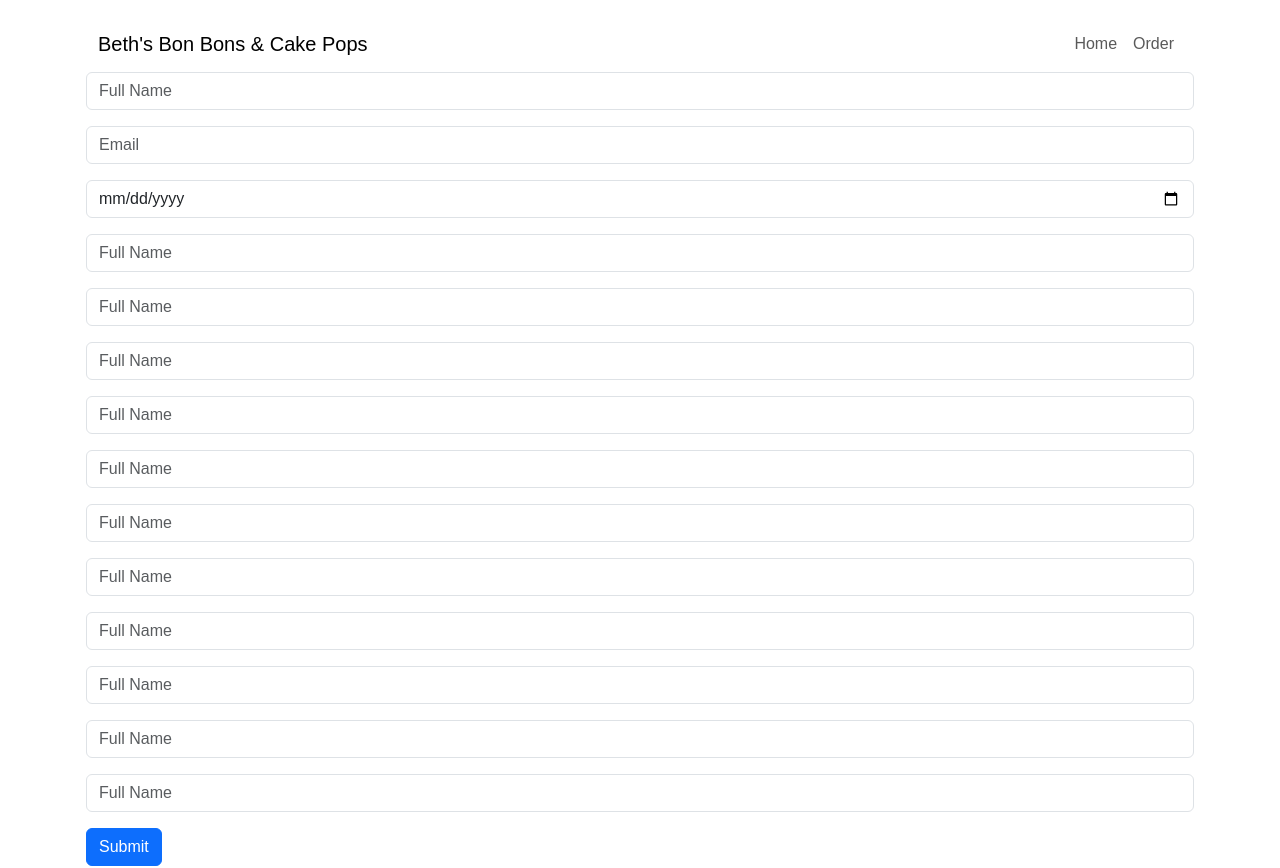
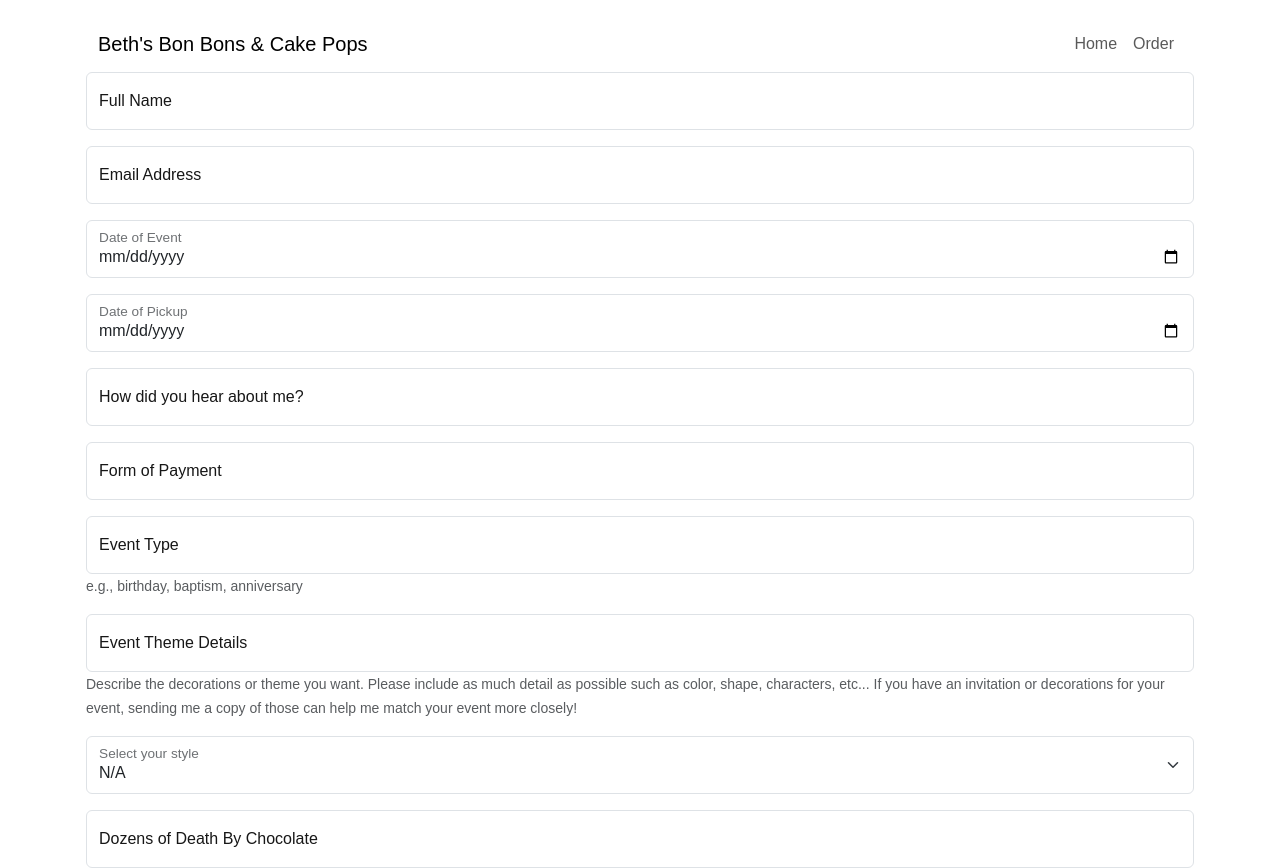
Before and after one commit to kirkhansen/beths-bon-bons, a Next.js app: page /order in a window 1280 px wide. Shown: the top 868 px of the page. Built offline with nearby package versions, Linux system fonts and the light colour scheme.

Commit message:
more form stuff

```diff
--- a/src/app/order/page.tsx
+++ b/src/app/order/page.tsx
@@ -5,59 +5,17 @@ import Col from 'react-bootstrap/Col';
 import Form from 'react-bootstrap/Form';
 import Row from 'react-bootstrap/Row';
 import Button from 'react-bootstrap/Button';
+import Alert from 'react-bootstrap/Alert';
+import {defaultFormState, BaseFormState, postToGoogleForm, CakeBallStyles, CakeFlavors} from '../../utils/api';
+import { FloatingLabel } from 'react-bootstrap';
 
 type Props = {};
-type PaymentMethod = 'venmo' | 'cash' | null;
-type CakeBallStyle = 'cakeBallTruffle' | 'cakePop' | 'upsideDownCakePop' | null;
-
-// Use the google form field entry id for the value here
-// and add a `dozensOf<NewFlavor>: 0,` in the `defaultFormState` object below
-enum CakeFlavors {
-    "deathByChocolate" = "entry.572468806",
-    // "veryVanilla": "",
-    // "birthdayCakeBatter": "",
-    // "redVelvet": "",
-};
-
-// Generate the dozen fields for each flavor in CakeBallFlavor
-type CakeBallFlavorDozens = {
-  [key in keyof typeof CakeFlavors as `dozensOf${Capitalize<key>}`]: number;
-};
-
-
-type FormState = {
-  fullName: string;
-  email: string;
-  eventDate: string;
-  pickupDate: string;  // Treats are good for 3-5 days on the counter/room temp, and they are good up to two weeks in the fridge
-  referralSource: string,
-  paymentMethod: PaymentMethod,
-  eventType: string,
-  eventThemeDetails: string,
-  cakeBallStyle: CakeBallStyle;
-// TODO: this is likely not the way to do this, BUT...
-// Auto extend the state types using the dynamic CakeBallFlavorDozens. Hopefully will make swapping flavors less work when new forms get created using these elements
-// for holidays and such...
-} & CakeBallFlavorDozens;
-
-const defaultFormState:  { [K in keyof FormState]: FormState[K] } = {
-  fullName: '',
-  email: '',
-  eventDate: '',
-  pickupDate: '',
-  referralSource: '',
-  paymentMethod: null,
-  eventType: '',
-  eventThemeDetails: '',
-  cakeBallStyle: null,
-  dozensOfDeathByChocolate: 0,
-//   dozensOfVeryVanilla: 0,
-//   dozensOfRedVelvet: 0,
-//   dozensOfBirthdayCakeBatter: 0,
-};
 
 const OrderPage: React.FC<Props> = () => {
-  const [formState, setFormState] = useState<FormState>(defaultFormState);
+  const [formState, setFormState] = useState<BaseFormState>(defaultFormState);
+  const [responseMessage, setResponseMessage] = useState<string>('');
+  const [loading, setLoading] = useState<boolean>(false);
+  const [error, setError] = useState<string | null>(null);
 
   const handleChange = (
     e: React.ChangeEvent<HTMLInputElement | HTMLTextAreaElement>
@@ -68,59 +26,93 @@ const OrderPage: React.FC<Props> = () => {
 
   const handleSubmit = (e: React.FormEvent) => {
     e.preventDefault();
-    // Simulate form submission logic
+
+    setLoading(true);
+    setError(null);
     console.log('Form submitted:', formState);
+
+    try {
+        postToGoogleForm(formState);
+    } catch(error) {
+        setError("An error occurred submitting the form. Please reach out via Facebook or Email if this continues.");
+    } finally {
+        setLoading(false);
+    }
   };
 
   return (
+    <div>
     <Form onSubmit={handleSubmit}>
         <Form.Group className="mb-3">
-          <Form.Control name="fullName" placeholder="Full Name" onChange={handleChange}/>
+          <FloatingLabel label="Full Name">
+            <Form.Control name="fullName" placeholder="John Doe" onChange={handleChange}/>
+          </FloatingLabel>
         </Form.Group>
         <Form.Group className="mb-3">
-          <Form.Control name="email" placeholder="Email" onChange={handleChange} type="email"/>
+          <FloatingLabel label="Email Address">
+            <Form.Control name="email" placeholder="Email" onChange={handleChange} type="email"/>
+          </FloatingLabel>
         </Form.Group>
         <Form.Group className="mb-3">
-          <Form.Control name="eventDate" placeholder="Date of Event" onChange={handleChange} type="date"/>
+          <FloatingLabel label="Date of Event">
+            <Form.Control name="eventDate" placeholder="Date of Event" onChange={handleChange} type="date"/>
+          </FloatingLabel>
         </Form.Group>
         <Form.Group className="mb-3">
-          <Form.Control name="fullName" placeholder="Full Name" onChange={handleChange}/>
+          <FloatingLabel label="Date of Pickup">
+            <Form.Control name="pickupDate" placeholder="Date of Pickup" onChange={handleChange} type="date"/>
+          </FloatingLabel>
+        </Form.Group>
+        <Form.Group className="mb-3">
+          <FloatingLabel label="How did you hear about me?">
+            <Form.Control name="referralSource" placeholder="Facebook" onChange={handleChange}/>
+          </FloatingLabel>
+        </Form.Group>
+        <Form.Group className="mb-3">
+          <FloatingLabel label="Form of Payment">
+            <Form.Control name="paymentMethod" placeholder="venmo" onChange={handleChange}/>
+          </FloatingLabel>
+        </Form.Group>
+        <Form.Group className="mb-3">
+          <FloatingLabel label="Event Type">
+            <Form.Control name="eventType" placeholder="event type" onChange={handleChange}/>
+            <Form.Text>e.g., birthday, baptism, anniversary</Form.Text>
+          </FloatingLabel>
+        </Form.Group>
+        <Form.Group className="mb-3">
+            <FloatingLabel label="Event Theme Details">
+                <Form.Control name="eventThemeDetails" placeholder="details" onChange={handleChange}/>
+                <Form.Text>Describe the decorations or theme you want. Please include as much detail as possible such as color, shape, characters, etc... If you have an invitation or decorations for your event, sending me a copy of those can help me match your event more closely!</Form.Text>
+            </FloatingLabel>
+        </Form.Group>
+        <Form.Group className="mb-3">
+          <FloatingLabel label="Select your style">
+            <Form.Select>
+                <option>N/A</option>
+                {Object.entries(CakeBallStyles).map(([key, value]) => (
+                <option key={key} value={key}>
+                    {value}
+                </option>
+                ))}
+            </Form.Select>
+          </FloatingLabel>
         </Form.Group>
 
-        <Form.Group className="mb-3">
-          <Form.Control name="fullName" placeholder="Full Name" onChange={handleChange}/>
-        </Form.Group>
-        <Form.Group className="mb-3">
-          <Form.Control name="fullName" placeholder="Full Name" onChange={handleChange}/>
-        </Form.Group>
-        <Form.Group className="mb-3">
-          <Form.Control name="fullName" placeholder="Full Name" onChange={handleChange}/>
-        </Form.Group>
-        <Form.Group className="mb-3">
-          <Form.Control name="fullName" placeholder="Full Name" onChange={handleChange}/>
-        </Form.Group>
-        <Form.Group className="mb-3">
-          <Form.Control name="fullName" placeholder="Full Name" onChange={handleChange}/>
-        </Form.Group>
-        <Form.Group className="mb-3">
-          <Form.Control name="fullName" placeholder="Full Name" onChange={handleChange}/>
-        </Form.Group>
-        <Form.Group className="mb-3">
-          <Form.Control name="fullName" placeholder="Full Name" onChange={handleChange}/>
-        </Form.Group>
-        <Form.Group className="mb-3">
-          <Form.Control name="fullName" placeholder="Full Name" onChange={handleChange}/>
-        </Form.Group>
-        <Form.Group className="mb-3">
-          <Form.Control name="fullName" placeholder="Full Name" onChange={handleChange}/>
-        </Form.Group>
-        <Form.Group className="mb-3">
-          <Form.Control name="fullName" placeholder="Full Name" onChange={handleChange}/>
-        </Form.Group>
+        {/* Build up inputs for each flavor we have */}
+        {Object.entries(CakeFlavors).map(([key, value]) => (
+            <Form.Group key={key + '-form-group'} className="mb-3">
+                <FloatingLabel key={key + '-label'} label={'Dozens of ' + value}>
+                    <Form.Control key={key} name={key} placeholder={key} onChange={handleChange} type="number"/>
+                </FloatingLabel>
+            </Form.Group>
+        ))}
       <Button variant="primary" type="submit">
         Submit
       </Button>
     </Form>
+    {error && <Alert key='danger'>error</Alert>}
+    {responseMessage && !error && !loading && <Alert key="success">Form submitted!</Alert>}
+    </div>
   );
 }
 
--- /dev/null
+++ b/src/utils/api.tsx
@@ -0,0 +1,88 @@
+const GOOGLE_FORM_URI = "https://docs.google.com/forms/u/0/d/1JP8MowapEqTrKUy-1fPiuhUk9S20RSR0LxnipaUsPuM/formResponse"
+
+type PaymentMethod = 'venmo' | 'cash' | null;
+// type CakeBallStyle = 'cakeBallTruffle' | 'cakePop' | 'upsideDownCakePop' | null;
+
+// key is what we send to the form, value is what should be displayed to the user
+export enum CakeBallStyles {
+    truffle = 'Cake Ball Truffle',
+    pop = 'Cake Pop',
+    upsideDownPop = 'Upside Down Cake Pop',
+}
+
+// key is what we send to the form, value is what should be displayed to the user
+export enum CakeFlavors {
+    deathByChocolate = 'Death By Chocolate',
+    veryVanilla = 'Very Vanilla',
+    redVelvet = 'Red Velvet'
+}
+
+export type BaseFormState = {
+  fullName: string;
+  email: string;
+  eventDate: string;
+  pickupDate: string;  // Treats are good for 3-5 days on the counter/room temp, and they are good up to two weeks in the fridge
+  referralSource: string,
+  paymentMethod: PaymentMethod,
+  eventType: string,
+  eventThemeDetails: string,
+  cakeBallStyle?: CakeBallStyles;
+  deathByChocolate?: number,
+  veryVanilla?: string,
+  birthdayCakeBatter?: string,
+  redVelvet?: string,
+};
+
+// Define the GoogleFormEntryIdMap with the same keys as FormState, but with string values
+type GoogleFormEntryIdMap = {
+  [K in keyof BaseFormState]: string; // Ensure the values are of type string (e.g., "entry.<num>")
+};
+
+const googleFormEntryIdMap: GoogleFormEntryIdMap = {
+  fullName: '',
+  email: '',
+  eventDate: '',
+  pickupDate: '',
+  referralSource: '',
+  paymentMethod: '',
+  eventType: '',
+  eventThemeDetails: '',
+  cakeBallStyle: '',
+  deathByChocolate: "entry.572468806",
+  veryVanilla: "",
+  birthdayCakeBatter: "",
+  redVelvet: "",
+}
+
+export const defaultFormState:  { [K in keyof BaseFormState]: BaseFormState[K] } = {
+  fullName: '',
+  email: '',
+  eventDate: '',
+  pickupDate: '',
+  referralSource: '',
+  paymentMethod: null,
+  eventType: '',
+  eventThemeDetails: '',
+};
+
+export interface PostResponse {
+    success: boolean;
+    message: string;
+}
+
+export async function postToGoogleForm(formData: BaseFormState): Promise<PostResponse>{
+    const response = await fetch(GOOGLE_FORM_URI, {
+        method: "POST",
+        headers: {
+            "Content-Type": "application/json"
+        },
+        body: JSON.stringify(formData),
+    });
+
+    if (!response.ok) {
+        throw new Error("Failed to submit data");
+    }
+
+    const data: PostResponse = await response.json();
+    return data;
+}
```
